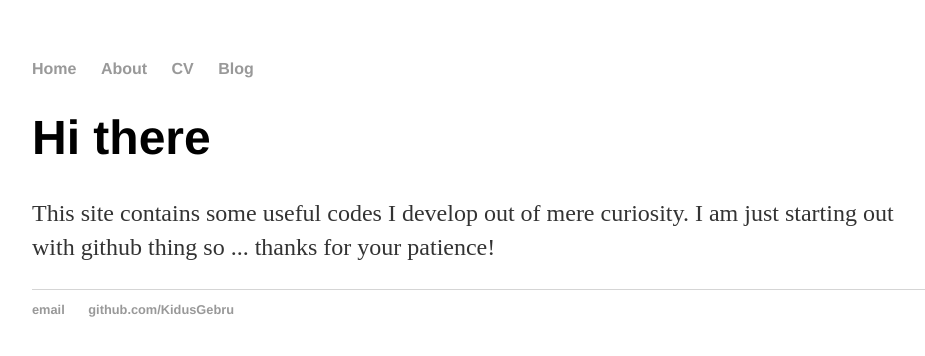
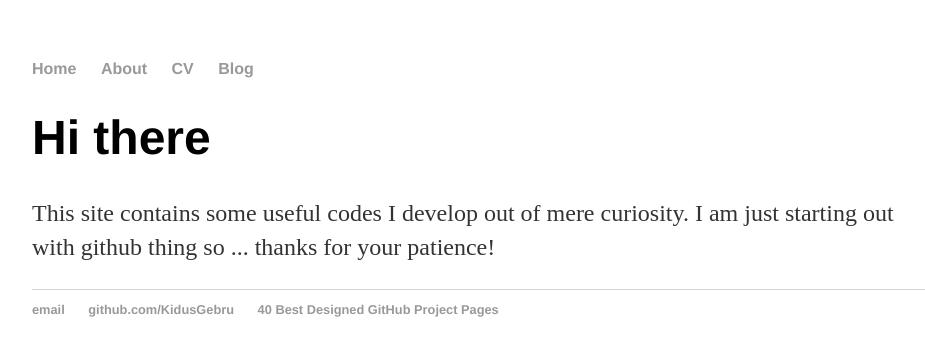
Before and after one commit to KidusGebru/KidusGebru.github.io, a plain HTML site: page index.html in a window 1280 px wide. Shown: the whole page, without its empty margins (160-1085 px from the left). Drawn offline with Linux system fonts and the light colour scheme.

Commit message:
Update index.html
link for "40 best designed ..." added

```diff
--- a/index.html
+++ b/index.html
@@ -25,6 +25,7 @@
     		<ul>
         		<li><a href="mailto:kigusgebruhagos@gmail.com">email</a></li>
         		<li><a href="https://github.com/KidusGebru">github.com/KidusGebru</a></li>
+			<li><a href="https://webdesignledger.com/best-github-project-pages/">40 Best Designed GitHub Project Pages</a></li>
 			</ul>
 		</footer>
 	</body>
```
